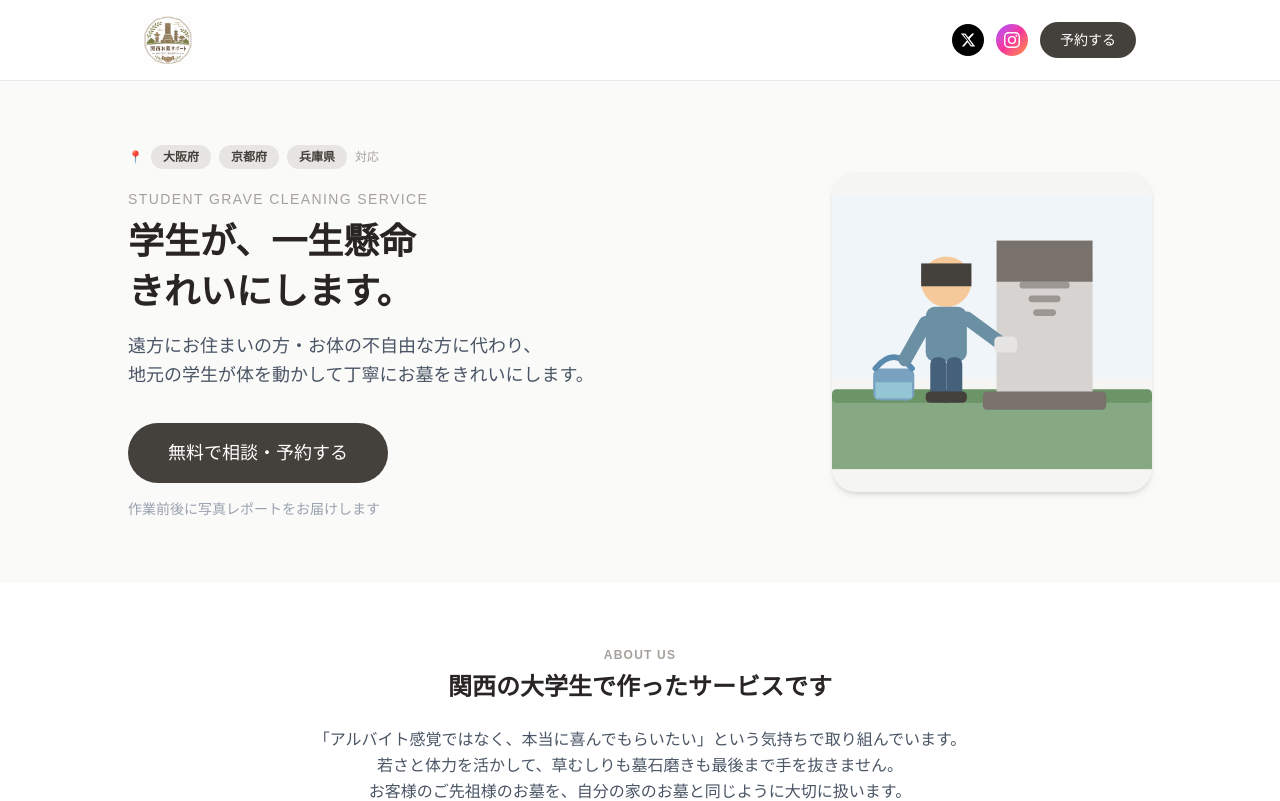
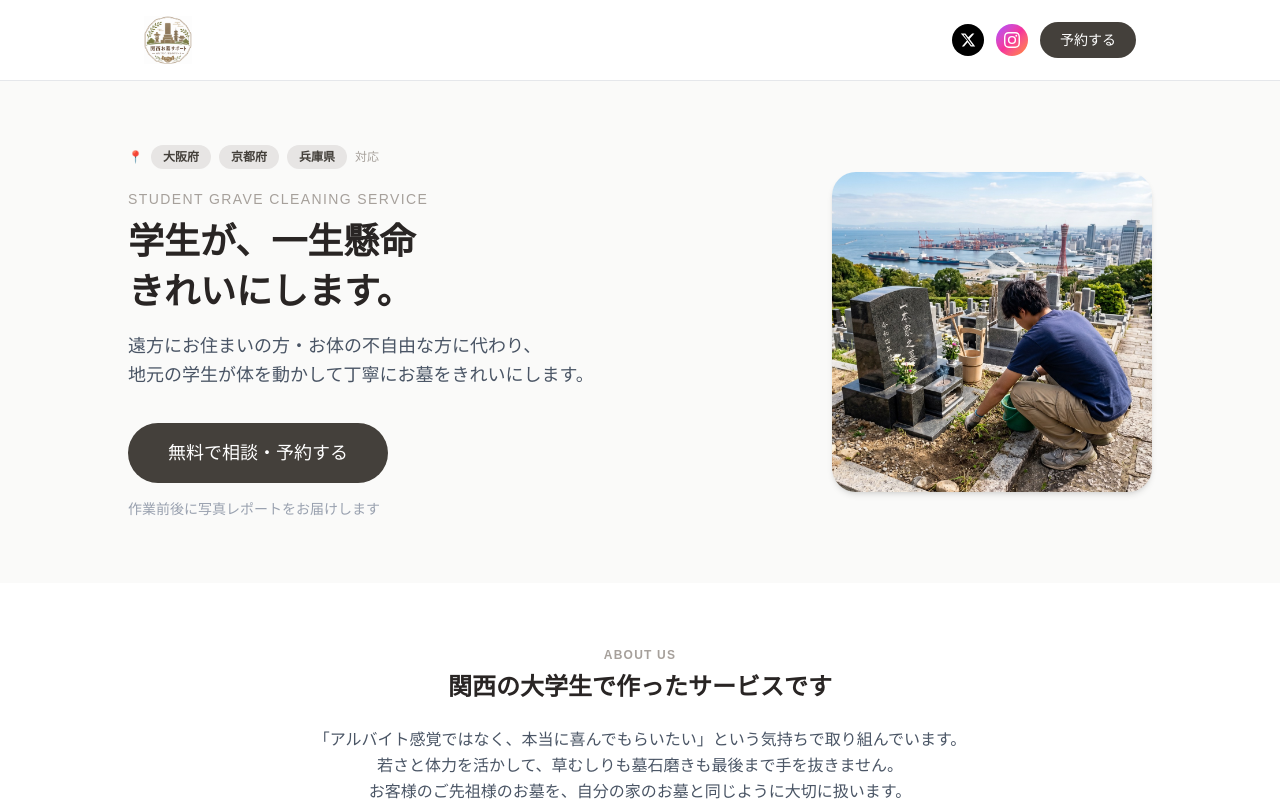
Before and after one commit to kkishi0724-os/grave-cleaning, a Next.js app: page / in a window 1280 px wide. Shown: the top 801 px of the page. Built offline with nearby package versions, Linux system fonts and the light colour scheme.

Commit message:
feat: ヒーローをSVGイラストから実写真に変更

```diff
--- a/app/page.tsx
+++ b/app/page.tsx
@@ -167,9 +167,15 @@ export default function Home() {
               </Link>
               <p className="text-sm text-gray-400 mt-4">作業前後に写真レポートをお届けします</p>
             </div>
-            {/* Illustration（後で実際の写真に差し替え: public/hero.jpg） */}
-            <div className="w-64 h-64 sm:w-80 sm:h-80 shrink-0 rounded-3xl bg-stone-100 overflow-hidden shadow-md">
-              <IllustCleaning />
+            {/* ヒーロー写真 */}
+            <div className="w-64 h-64 sm:w-80 sm:h-80 shrink-0 rounded-3xl overflow-hidden shadow-md">
+              <Image
+                src="/hero.jpg"
+                alt="お墓清掃の様子"
+                width={320}
+                height={320}
+                className="w-full h-full object-cover"
+              />
             </div>
           </div>
         </section>
```
Also changed, not shown: public/hero.jpg (added).
